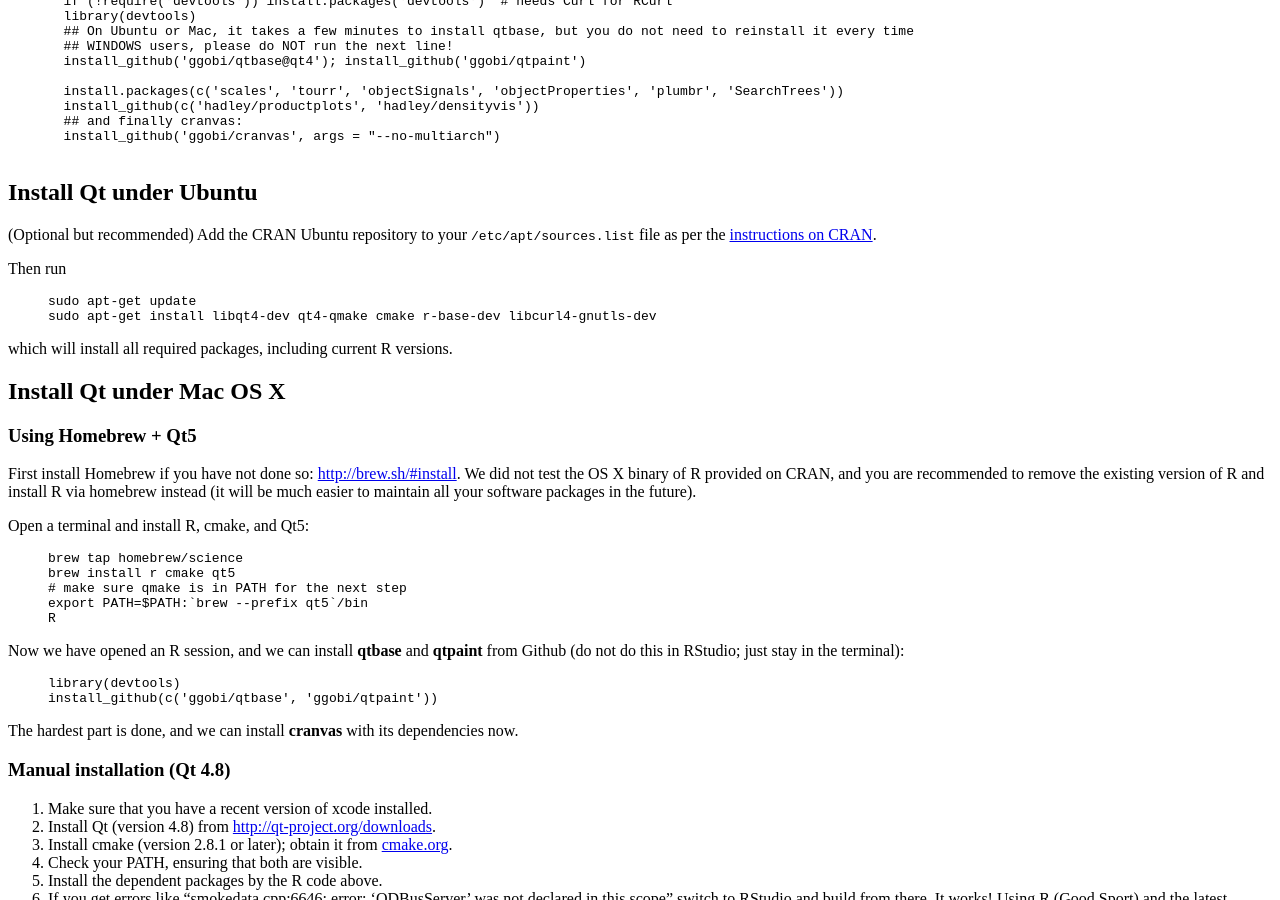
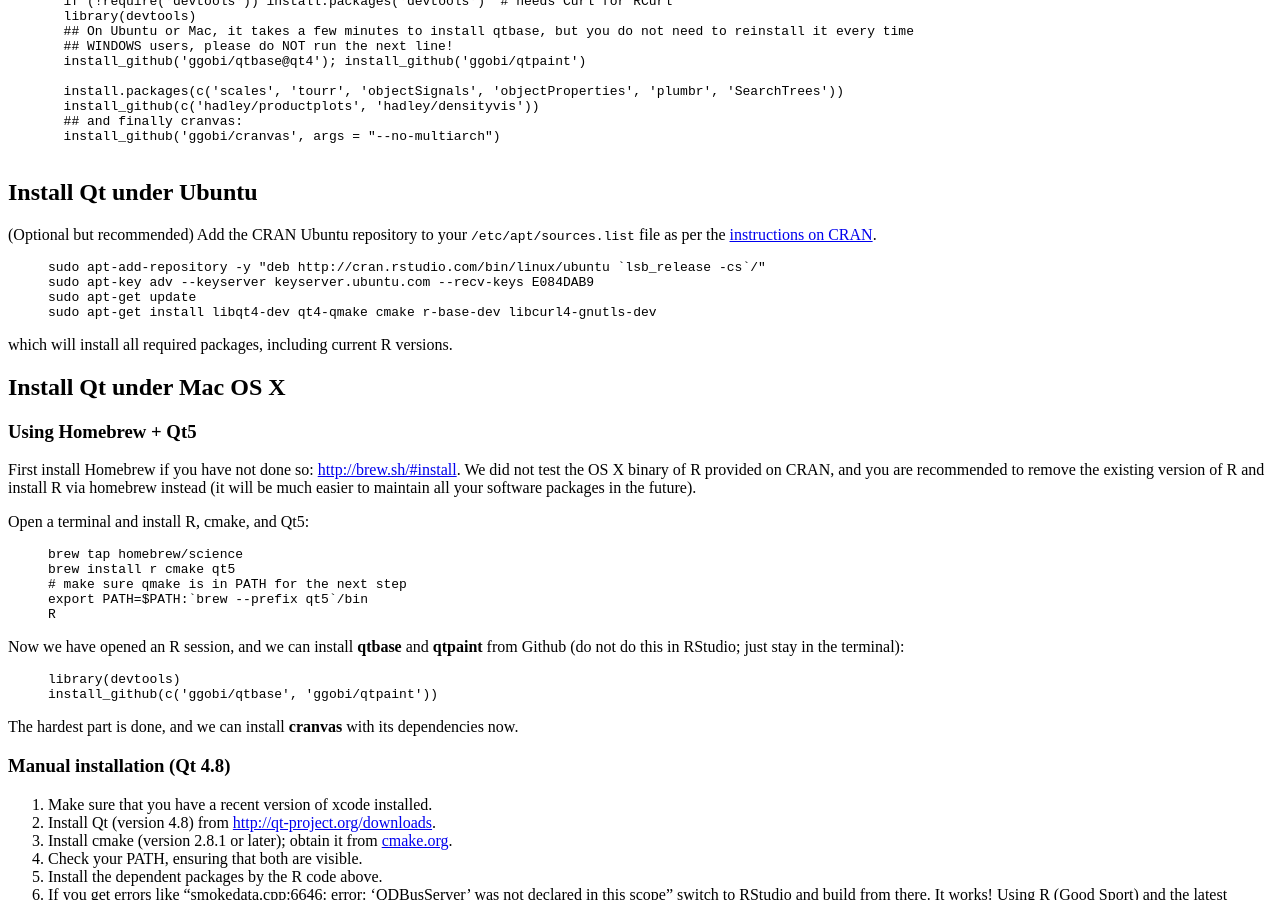
Before and after one commit to ggobi/cranvas.org, a Jekyll site: the page built from download.md, in a window 1280 px wide and 900 px high, scrolled down 339 px. Built offline with Jekyll 4.4.1, drawn with Linux system fonts in a browser that asks for light colours.

Commit message:
we can automate adding the CRAN Ubuntu repo

```diff
--- a/download.md
+++ b/download.md
@@ -27,15 +27,13 @@ group: navigation
 
 
 
-
-
 ## Install Qt under Ubuntu
 
 (Optional but recommended) Add the CRAN Ubuntu repository to your `/etc/apt/sources.list` file as per the [instructions on CRAN](http://cran.r-project.org/bin/linux/ubuntu/).
 
-Then run
-
 {% highlight bash %}
+sudo apt-add-repository -y "deb http://cran.rstudio.com/bin/linux/ubuntu `lsb_release -cs`/"
+sudo apt-key adv --keyserver keyserver.ubuntu.com --recv-keys E084DAB9
 sudo apt-get update
 sudo apt-get install libqt4-dev qt4-qmake cmake r-base-dev libcurl4-gnutls-dev
 {% endhighlight %}
```
